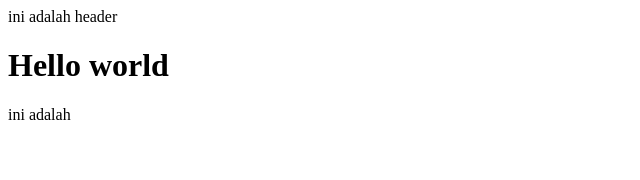
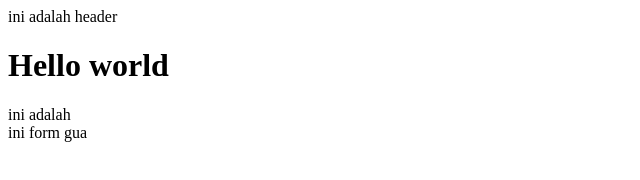
Before and after one commit to qialfariq/companyProfilez, a plain HTML site: page cobalagi/kontak.html in a window 1280 px wide. Shown: the whole page, without its empty margins (0-640 px from the left). Drawn offline with Linux system fonts and the light colour scheme.

Commit message:
menambah penjelasan kontak

```diff
--- a/cobalagi/kontak.html
+++ b/cobalagi/kontak.html
@@ -10,5 +10,6 @@
     <header>ini adalah header</header>
     <h1>Hello world</h1>
     <footer>ini adalah</footer>
+    <form action="#">ini form gua</form>
   </body>
 </html>
```
